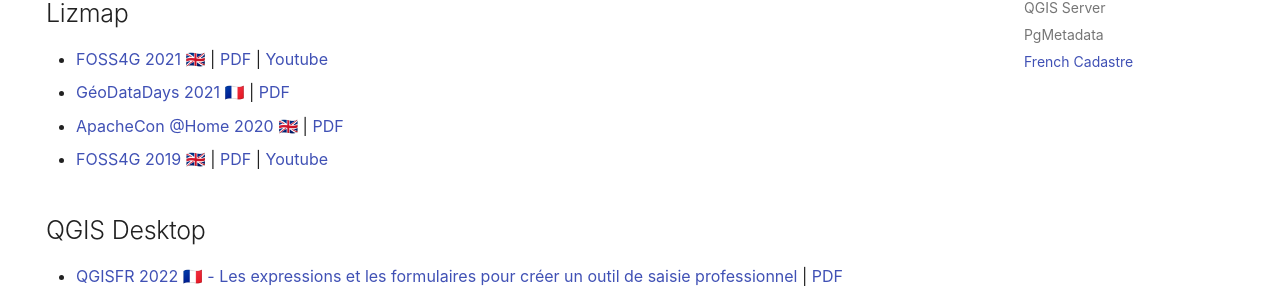
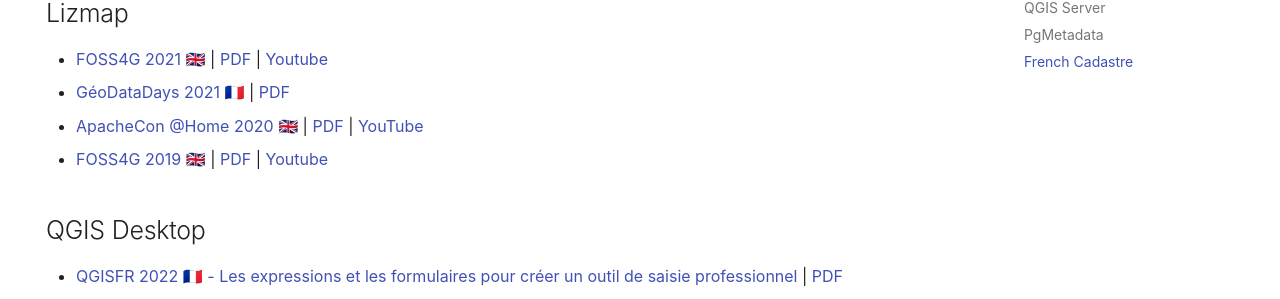
Before and after one commit to 3liz/3liz.github.io, an MkDocs documentation site: the page built from docs/talks.md, in a window 1280 px wide and 1061 px high. Shown: the part 232-531 px from the top of the window. Built offline with MkDocs 1.6.1 and Material for MkDocs 9.7.7, drawn with Linux system fonts in a browser that asks for light colours; nearby versions of some CDN libraries.

Commit message:
Add Youtube link Apachecon

```diff
--- a/docs/talks.md
+++ b/docs/talks.md
@@ -14,6 +14,7 @@
   | [PDF](https://docs.3liz.org/presentations/pdf/GéoDataDays-2021-Lizmap-Web-Client.pdf)
 * [ApacheCon @Home 2020 🇬🇧](https://docs.3liz.org/presentations/2020-09-apachecon-lizmap.html)
   | [PDF](https://docs.3liz.org/presentations/pdf/ApacheCon-@Home-2020-Lizmap-Web-Client.pdf)
+  | [YouTube](https://www.youtube.com/watch?v=9vNsPM8k4QY)
 * [FOSS4G 2019 🇬🇧](https://docs.3liz.org/presentations/2019-08-foss4g-lizmap.html)
   | [PDF](https://docs.3liz.org/presentations/pdf/pdf/FOSS4G-2019-Lizmap-Web-Client.pdf)
   | [Youtube](https://www.youtube.com/watch?v=FkQ2UG_SO-Y)
```
